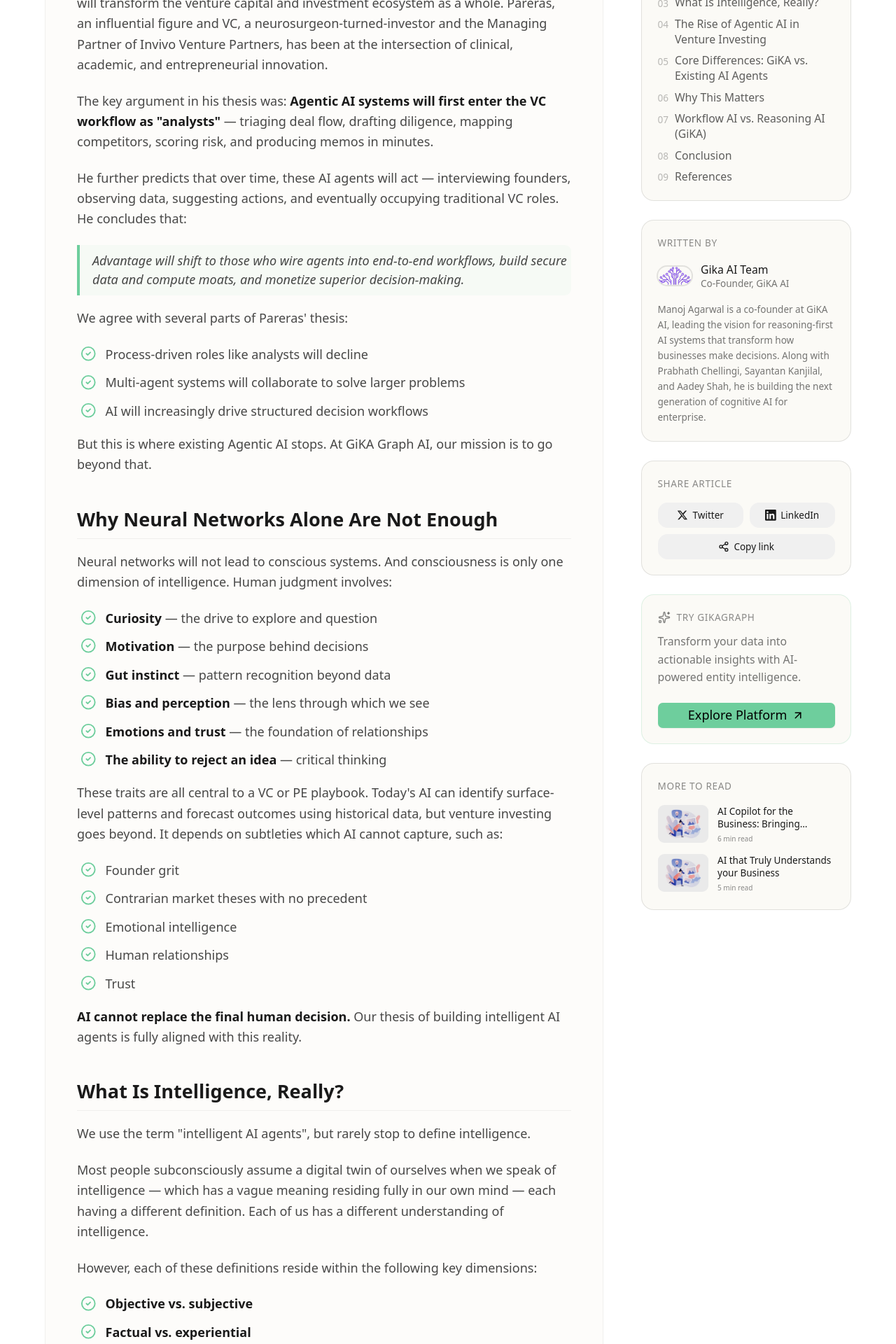
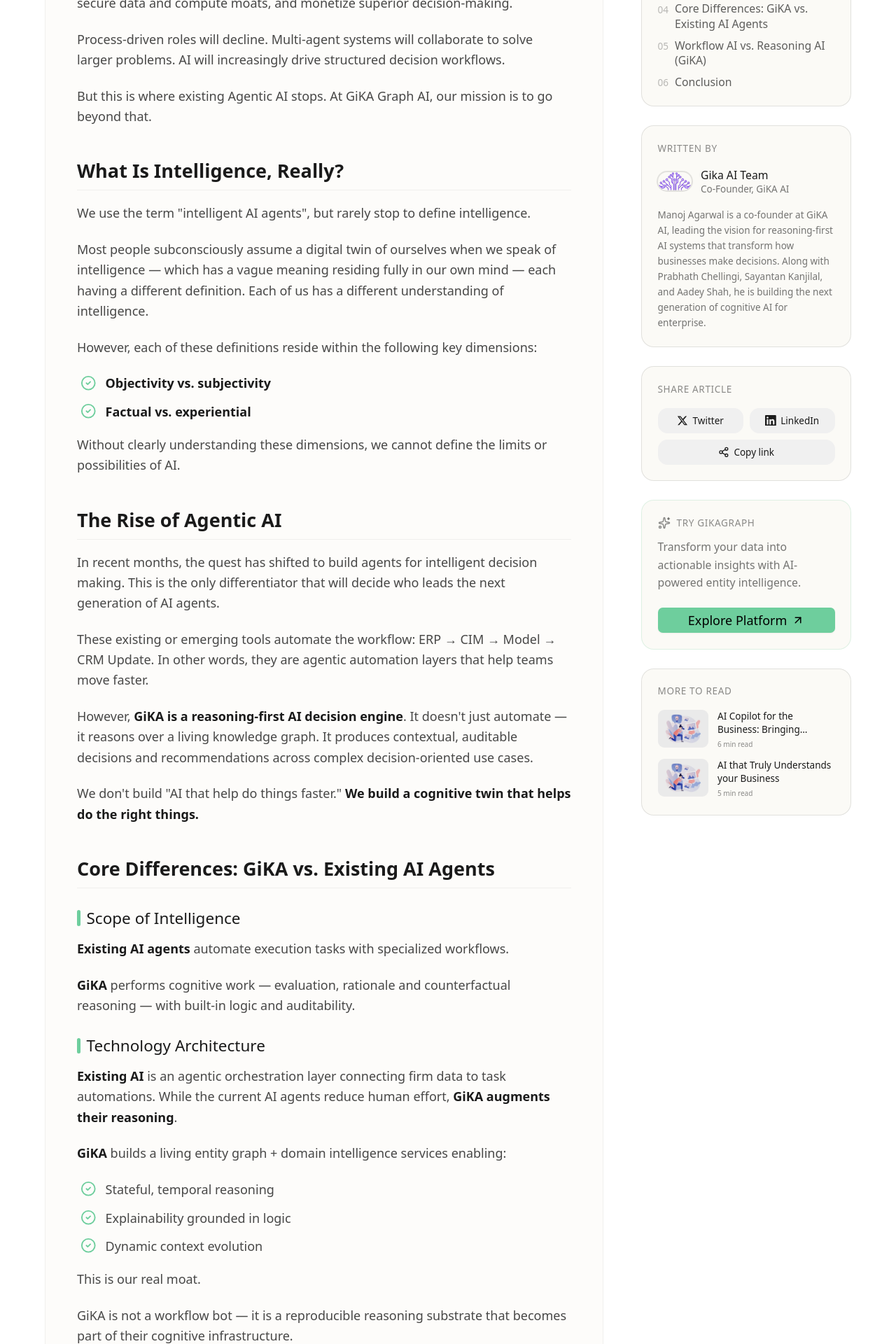
Before and after one commit to geetansh-GiKA/gikagraph, a Next.js app: page /blog/ai-that-truly-understands-your-business in a window 1280 px wide. Shown: the part 1020-2940 px from the top of the page at 70% size. Built offline with nearby package versions, Linux system fonts and the light colour scheme.

Commit message:
Update package.json for development port and remove unused blog content; modify how-it-works and product pages for clarity and consistency in terminology.

```diff
--- a/package.json
+++ b/package.json
@@ -3,7 +3,7 @@
   "version": "0.1.0",
   "private": true,
   "scripts": {
-    "dev": "next dev --turbopack -p 4000",
+    "dev": "next dev -p 4002",
     "build": "next build",
     "start": "next start -p 4000",
     "lint": "next lint"
--- a/src/app/blog/data/blogData.ts
+++ b/src/app/blog/data/blogData.ts
@@ -40,41 +40,11 @@
         content: `
 ## Introduction
 
-Recently, Luis Pareras (MD, PhD) published an insightful paper on how AI agents will transform the venture capital and investment ecosystem as a whole. Pareras, an influential figure and VC, a neurosurgeon-turned-investor and the Managing Partner of Invivo Venture Partners, has been at the intersection of clinical, academic, and entrepreneurial innovation.
+Advantage will shift to those who wire agents into end-to-end workflows, build secure data and compute moats, and monetize superior decision-making.
 
-The key argument in his thesis was: **Agentic AI systems will first enter the VC workflow as "analysts"** — triaging deal flow, drafting diligence, mapping competitors, scoring risk, and producing memos in minutes.
-
-He further predicts that over time, these AI agents will act — interviewing founders, observing data, suggesting actions, and eventually occupying traditional VC roles. He concludes that:
-
-> Advantage will shift to those who wire agents into end-to-end workflows, build secure data and compute moats, and monetize superior decision-making.
-
-We agree with several parts of Pareras' thesis:
-- Process-driven roles like analysts will decline
-- Multi-agent systems will collaborate to solve larger problems
-- AI will increasingly drive structured decision workflows
+Process-driven roles will decline. Multi-agent systems will collaborate to solve larger problems. AI will increasingly drive structured decision workflows.
 
 But this is where existing Agentic AI stops. At GiKA Graph AI, our mission is to go beyond that.
-
-## Why Neural Networks Alone Are Not Enough
-
-Neural networks will not lead to conscious systems. And consciousness is only one dimension of intelligence. Human judgment involves:
-
-- **Curiosity** — the drive to explore and question
-- **Motivation** — the purpose behind decisions
-- **Gut instinct** — pattern recognition beyond data
-- **Bias and perception** — the lens through which we see
-- **Emotions and trust** — the foundation of relationships
-- **The ability to reject an idea** — critical thinking
-
-These traits are all central to a VC or PE playbook. Today's AI can identify surface-level patterns and forecast outcomes using historical data, but venture investing goes beyond. It depends on subtleties which AI cannot capture, such as:
-
-- Founder grit
-- Contrarian market theses with no precedent
-- Emotional intelligence
-- Human relationships
-- Trust
-
-**AI cannot replace the final human decision.** Our thesis of building intelligent AI agents is fully aligned with this reality.
 
 ## What Is Intelligence, Really?
 
@@ -83,49 +53,46 @@
 Most people subconsciously assume a digital twin of ourselves when we speak of intelligence — which has a vague meaning residing fully in our own mind — each having a different definition. Each of us has a different understanding of intelligence.
 
 However, each of these definitions reside within the following key dimensions:
-- **Objective vs. subjective**
+
+- **Objectivity vs. subjectivity**
 - **Factual vs. experiential**
 
 Without clearly understanding these dimensions, we cannot define the limits or possibilities of AI.
 
-## The Rise of Agentic AI in Venture Investing
+## The Rise of Agentic AI
 
-In recent months, several startups emerged building AI associates for PE/VC/Hedge funds and asset managers. However, the key distinction between such tools and GiKA lies in the **depth of intelligence and technical foundation**.
+In recent months, the quest has shifted to build agents for intelligent decision making. This is the only differentiator that will decide who leads the next generation of AI agents.
 
-This is the only differentiator that will decide who leads the next generation of AI agents.
+These existing or emerging tools automate the workflow: ERP → CIM → Model → CRM Update. In other words, they are agentic automation layers that help teams move faster.
 
-These existing or emerging tools automate the investment workflow: CIM → Model → IC Memo → CRM Update. In other words, they are agentic automation layers that help deal teams move faster.
+However, **GiKA is a reasoning-first AI decision engine**. It doesn't just automate — it reasons over a living knowledge graph. It produces contextual, auditable decisions and recommendations across complex decision-oriented use cases.
 
-However, **GiKA is a reasoning-first AI decision engine**. It doesn't just automate (which it does nevertheless) — it reasons over a living knowledge graph. It produces contextual, auditable decisions and recommendations across PE, credit, and investment use cases.
-
-We don't build "AI Associates that help analysts do things faster." **We build a cognitive twin that helps analysts do the right things.**
+We don't build "AI that help do things faster." **We build a cognitive twin that helps do the right things.**
 
 ## Core Differences: GiKA vs. Existing AI Agents
 
-### 1. Scope of Intelligence
+### Scope of Intelligence
 
 **Existing AI agents** automate execution tasks with specialized workflows.
 
-**GiKA** performs cognitive work — risk evaluation, investment rationale, counterfactual reasoning — with built-in logic and auditability.
+**GiKA** performs cognitive work — evaluation, rationale and counterfactual reasoning — with built-in logic and auditability.
 
-### 2. Technology Architecture
+### Technology Architecture
 
-**Existing AI** is an agentic orchestration layer connecting firm data to task automations.
+**Existing AI** is an agentic orchestration layer connecting firm data to task automations. While the current AI agents reduce human effort, **GiKA augments their reasoning**.
 
 **GiKA** builds a living entity graph + domain intelligence services enabling:
+
 - Stateful, temporal reasoning
 - Explainability grounded in logic
 - Dynamic context evolution
 
-This is our real moat. No one else in this space is close.
+This is our real moat.
 
-## Why This Matters
-
-While the current AI agents reduce analyst effort, **GiKA augments analyst thinking**.
-
-For VCs, PEs, and investment firms, GiKA is not a workflow bot — it is a reproducible reasoning substrate that becomes part of their cognitive infrastructure.
+GiKA is not a workflow bot — it is a reproducible reasoning substrate that becomes part of their cognitive infrastructure.
 
 The current agentic stacks and RAG pipelines hit limits in:
+
 - Counterfactual reasoning
 - Coherence
 - Explainability
@@ -137,38 +104,19 @@
 | Workflow AI | Reasoning AI (GiKA) |
 |-------------|---------------------|
 | Automates tasks and processes | Performs cognitive decision-making |
-| Linear pipeline: CIM → Model → Memo → CRM | Living knowledge graph + dynamic context |
-| Outputs summaries and formatted insights | Generates defensible investment rationale |
-| Mimics analyst workflows | Mimics analyst thinking |
-| Executes instructions | Evaluates, critiques, and rejects bad assumptions |
+| Linear pipeline | Living knowledge graph + dynamic context |
+| Outputs summaries and formatted insights | Generates defensible decision rationale |
+| Reduces workload | Augments judgment |
 | Provides faster throughput | Provides better decisions |
 | Dependent on RAG + agentic orchestration | Built on entity graph + reasoning substrate |
 | No counterfactual capability | Supports "what if?" and second-order reasoning |
 | Limited explainability | Full audit trails and logic-based explanations |
-| Helps analysts work faster | Helps analysts choose the right actions |
-| Reduces workload | Augments judgment |
 
 ## Conclusion
 
-Many startups are building to automate parts of the investment workflow. GiKA goes beyond — it is a **reasoning-first AI analyst**.
+GiKA is a reasoning-first AI engine.
 
 It's not about doing things faster. It's about ensuring the right decisions are made — with the same data.
-
----
-
-## References
-
-1. [Invivo Partners - AI in VC Paper](https://invivo.partners/wp-content/uploads/2025/09/FINAL_AImock.pdf)
-2. [Brownloop Kairos AI](https://www.brownloop.com/kairos-ai/)
-3. [AlphaSense - AI Tools for Financial Research](https://www.alpha-sense.com/resources/research-articles/ai-tools-for-financial-research/)
-4. [KiteEdge - The Wealth Mosaic](https://www.thewealthmosaic.com/vendors/kiteedge/)
-5. [Stardog](https://www.stardog.com/)
-6. [Fluree](https://flur.ee/)
-7. [Maximor AI](https://www.maximor.ai/)
-8. [ZarnaAI](https://www.zarnaai.com/)
-9. [Invivo Partners](https://invivo.partners/)
-10. [Preprints.org - Neural Networks and Consciousness](https://www.preprints.org/manuscript/202502.1164)
-11. [GiKA Graph AI](https://www.gikagraph.ai/)
         `
     },
     {
--- a/src/app/how-it-works/page.tsx
+++ b/src/app/how-it-works/page.tsx
@@ -71,7 +71,7 @@
         <div className="space-y-4">
           {/* Toggle Buttons */}
           <div className="flex flex-col sm:flex-row flex-wrap justify-center gap-2 sm:gap-4">
-            {/* STRATEGIC PLANNING */}
+            {/* COMPETITIVE ANALYSIS */}
             <button
               onClick={() => handleTabChange("private_equity")}
               className={cn(
@@ -82,10 +82,10 @@
                 isPending && "opacity-70"
               )}
             >
-              Strategic Planning
+              Competitive Analysis
             </button>
 
-            {/* CUSTOMER OPERATIONS */}
+            {/* CUSTOMER SUPPORT */}
             <button
               onClick={() => handleTabChange("wealth")}
               className={cn(
@@ -96,10 +96,10 @@
                 isPending && "opacity-70"
               )}
             >
-              Customer Operations
+              Customer Support
             </button>
 
-            {/* RISK & PERFORMANCE */}
+            {/* FINANCIAL DATA ANALYSIS */}
             <button
               onClick={() => handleTabChange("asset")}
               className={cn(
@@ -110,7 +110,7 @@
                 isPending && "opacity-70"
               )}
             >
-              Risk & Performance
+              Financial Data Analysis
             </button>
           </div>
           {/* Selected Graph */}
@@ -243,25 +243,6 @@
         </SlideEffect>
       </section>
 
-      {/* Outcome / CTA section */}
-      <section className="pt-4 sm:pt-8">
-        <SlideEffect className="rounded-2xl border bg-gradient-to-br from-background via-background to-muted/40 p-5 md:p-6 flex flex-col md:flex-row items-start md:items-center justify-between gap-4">
-          <div className="space-y-2 max-w-xl">
-            <h3 className="text-base md:text-lg font-medium">
-              What this unlocks
-            </h3>
-            <p className="text-sm text-muted-foreground">
-              Your team stops hunting across tools and starts asking questions
-              like:
-            </p>
-            <ul className="mt-2 space-y-1.5 text-sm text-muted-foreground">
-              <li>• “Which LPs are most exposed to this sector?”</li>
-              <li>• “Where did we discuss this company in the last quarter?”</li>
-              <li>• “What changed since the last IC memo?”</li>
-            </ul>
-          </div>
-        </SlideEffect>
-      </section>
 
       <div className="pt-8 sm:pt-10">
         <Footer />
--- a/src/app/product/page.tsx
+++ b/src/app/product/page.tsx
@@ -83,25 +83,6 @@
         </div>
       </SlideEffect>
 
-      {/* Outcome / CTA section */}
-      <section className="pt-4 sm:pt-8">
-        <SlideEffect className="rounded-2xl border bg-gradient-to-br from-background via-background to-muted/40 p-5 md:p-6 flex flex-col md:flex-row items-start md:items-center justify-between gap-4">
-          <div className="space-y-2 max-w-xl">
-            <h3 className="text-base md:text-lg font-medium">
-              What this architecture enables
-            </h3>
-            <p className="text-sm text-muted-foreground">
-              Your team stops hunting across tools and starts asking questions like:
-            </p>
-            <ul className="mt-2 space-y-1.5 text-sm text-muted-foreground">
-              <li>• &quot;Which LPs are most exposed to this sector?&quot;</li>
-              <li>• &quot;Where did we discuss this company in the last quarter?&quot;</li>
-              <li>• &quot;What changed since the last IC memo?&quot;</li>
-            </ul>
-          </div>
-        </SlideEffect>
-      </section>
-
       <div className="pt-8 sm:pt-10">
         <Footer />
       </div>
--- a/src/components/spinner.tsx
+++ b/src/components/spinner.tsx
@@ -2,7 +2,6 @@
 
 import React from 'react'
 import * as motion from "motion/react-m"
-import Image from 'next/image'
 import { cn } from '@/lib/utils'
 import FadeEffect from './fade-effect'
 
@@ -15,7 +14,7 @@
 const AvatarsCircle = ({ avatars }: { avatars: string[] }) => {
   const radius = 180 * 1.6; // Adjust this value to change circle size
   const center = radius;
-  const MotionImage = motion.create(Image);
+  const MotionAvatar = motion.div;
 
   return (
     <motion.div
@@ -33,7 +32,7 @@
       {/* Circle container */}
       <div className="absolute w-full h-full rounded-full border-2 border-border"></div>
 
-      {/* Dynamic boxes */}
+      {/* Dynamic avatar bubbles (now text-based, not images) */}
       {avatars.map((avatar, index) => {
         const angle = (index * 360) / avatars.length;
         const radians = (angle * Math.PI) / 180;
@@ -43,7 +42,8 @@
         const y = radius * Math.sin(radians);
 
         return (
-          <MotionImage
+          <MotionAvatar
+            key={index}
             initial={{
               transform: 'translate(-50%, -50%) rotate(0deg)',
             }}
@@ -55,19 +55,17 @@
                 ease: 'linear',
               }
             }}
-            alt='Avatar'
-            src={avatar}
-            width={200}
-            height={200}
-            key={index}
-            className="absolute w-16 h-16 flex items-center justify-center text-white shadow-sm rounded-full"
+            className="absolute min-w-24 px-3 py-2 flex items-center justify-center text-xs text-white bg-primary/80 shadow-sm rounded-md"
             style={{
               left: `${center + x}px`,
               top: `${center + y}px`,
               transform: 'translate(-50%, -50%)',
+              whiteSpace: 'nowrap',
             }}
-          />
-        );
+          >
+            {avatar}
+          </MotionAvatar>
+        )
       })}
     </motion.div>
   );
--- a/src/sections/faq.tsx
+++ b/src/sections/faq.tsx
@@ -13,7 +13,7 @@
   faqs: [
     {
       question: 'What is GiKA AI?',
-      answer: 'GiKA AI is an intelligent decision agent that understands your business data, unifies it into a living knowledge graph, and turns it into trustworthy decisions and insights across operations, strategy, risk, and customer experience.',
+      answer: 'GiKA AI is an intelligent decision agent designed for faster decisions, better traceability, market analysis, and competitive intelligence risk, powered by specialized AI models tailored for enterprise-scale performance.',
     },
     {
       question: 'How can GiKA AI benefit my business?',
--- a/src/sections/features-2.tsx
+++ b/src/sections/features-2.tsx
@@ -30,13 +30,11 @@
       'Insight Generation'
     ],
     avatars: [
-      'https://avatar.iran.liara.run/public/38',
-      'https://avatar.iran.liara.run/public/40',
-      'https://avatar.iran.liara.run/public/22',
-      'https://avatar.iran.liara.run/public/6',
-      'https://avatar.iran.liara.run/public/12',
-      'https://avatar.iran.liara.run/public/37',
-      'https://avatar.iran.liara.run/public/35'
+      'Entity Relationship',
+      'Knowledge Graph',
+      'Relationship Mapping',
+      'Output Layer',
+      'Insight Generation'
     ]
   },
   card_2: {
```
Also changed, not shown: 1 other file (tests, documents, lock files or other folders).
